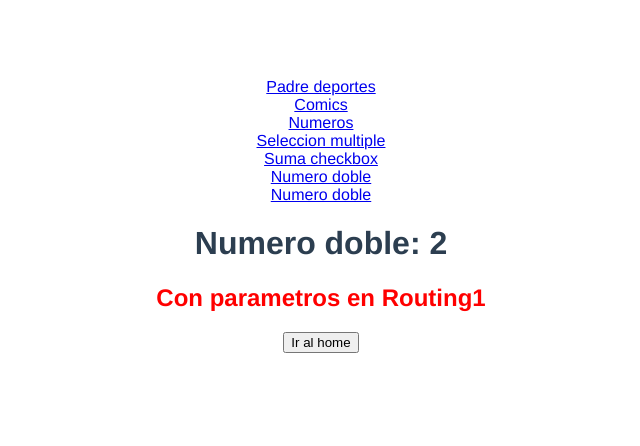
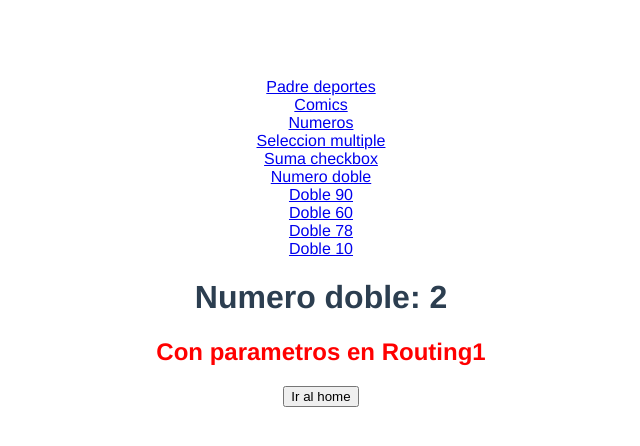
Before and after one commit to Jorgerdzz/vuecomunicacioncomponents, a Vue app: page /doble/1 in a window 1280 px wide. Shown: the top 446 px of the page, without its empty margins (319-959 px from the left). Built offline with nearby package versions, Linux system fonts and the light colour scheme.

Commit message:
logica en parametros

```diff
--- a/src/components/MenuComponent.vue
+++ b/src/components/MenuComponent.vue
@@ -19,8 +19,8 @@
             <li>
                 <router-link to="/doble">Numero doble</router-link>
             </li>
-            <li>
-                <router-link to="/doble/14">Numero doble</router-link>
+            <li v-for="num in numeros" :key="num">
+                <router-link :to="'/doble/' + num">Doble {{num}}</router-link>
             </li>
         </ul>
     </div>
@@ -28,7 +28,13 @@
 
 <script>
     export default {
-        name: "MenuComponent"
+        name: "MenuComponent",
+        data(){
+            return{
+                numeros: [90,60,78,10]
+            }
+        }
+
     }
 </script>
 
```
